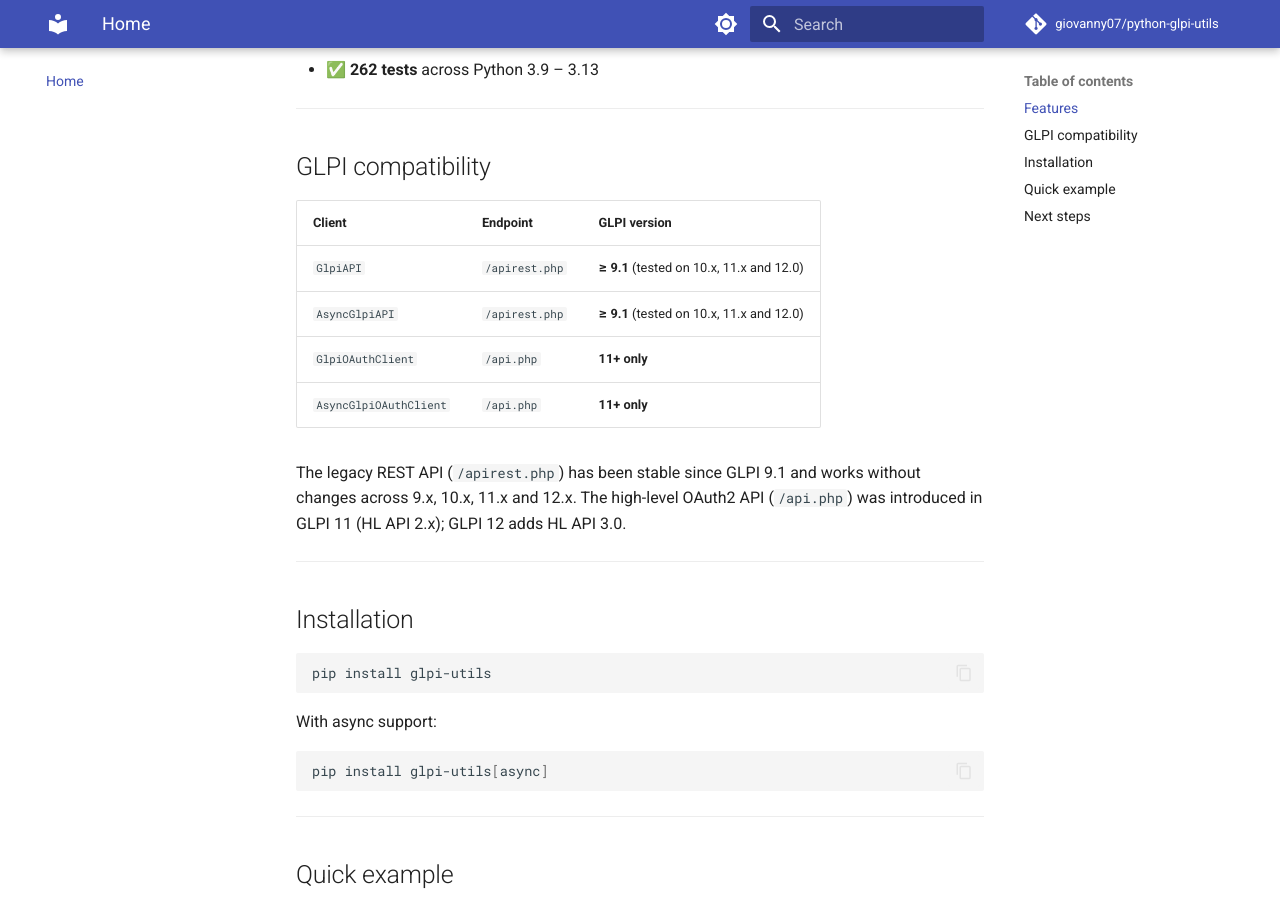
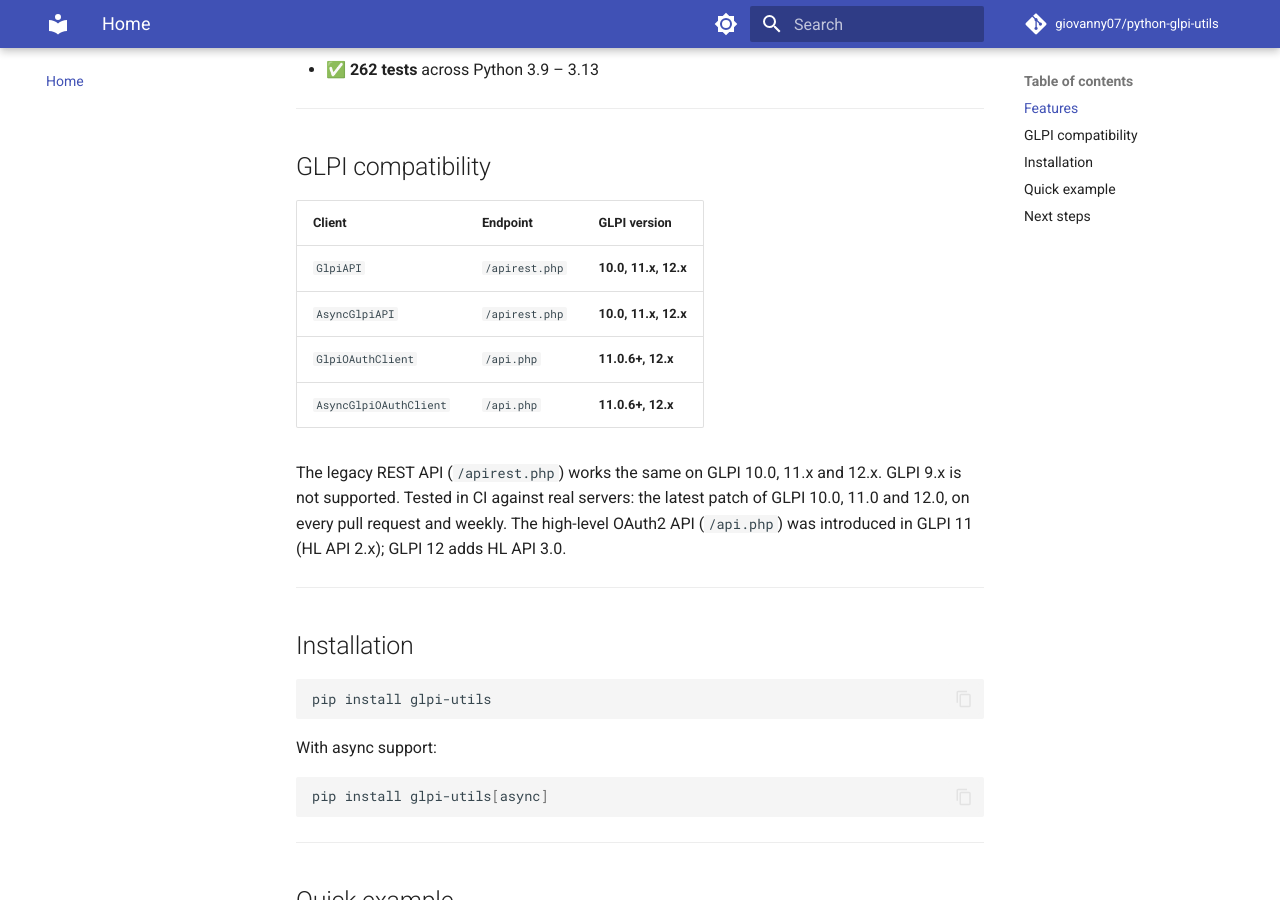
Before and after one commit to giovanny07/python-glpi-utils, an MkDocs documentation site: the page built from docs/index.md, in a window 1280 px wide and 900 px high, scrolled down 643 px. Built offline with MkDocs 1.6.1 and Material for MkDocs 9.7.7, drawn with Linux system fonts in a browser that asks for light colours; comment, search, counter and statistics services are not loaded; the version menu is left out.

Commit message:
docs: drop GLPI 9.x from supported versions; state CI integration testing
The docs claimed "9.1 and later" and, in one place, "tested on 9.x"; no 9.x
release was tested. Supported versions are now GLPI 10.0, 11.x and 12.x,
backed by the integration workflow. CHANGELOG gains an Unreleased section
covering the integration tests, DCO and lint/type checks.

Co-Authored-By: Claude Opus 5.5 <noreply@anthropic.com>
Signed-off-by: Giovanny Rodriguez <giovanny.rodriguez@imagunet.com>

```diff
--- a/docs/index.md
+++ b/docs/index.md
@@ -26,12 +26,12 @@
 
 | Client | Endpoint | GLPI version |
 |--------|----------|-------------|
-| `GlpiAPI` | `/apirest.php` | **≥ 9.1** (tested on 10.x, 11.x and 12.0) |
-| `AsyncGlpiAPI` | `/apirest.php` | **≥ 9.1** (tested on 10.x, 11.x and 12.0) |
-| `GlpiOAuthClient` | `/api.php` | **11+ only** |
-| `AsyncGlpiOAuthClient` | `/api.php` | **11+ only** |
+| `GlpiAPI` | `/apirest.php` | **10.0, 11.x, 12.x** |
+| `AsyncGlpiAPI` | `/apirest.php` | **10.0, 11.x, 12.x** |
+| `GlpiOAuthClient` | `/api.php` | **11.0.6+, 12.x** |
+| `AsyncGlpiOAuthClient` | `/api.php` | **11.0.6+, 12.x** |
 
-The legacy REST API (`/apirest.php`) has been stable since GLPI 9.1 and works without changes across 9.x, 10.x, 11.x and 12.x.
+The legacy REST API (`/apirest.php`) works the same on GLPI 10.0, 11.x and 12.x. GLPI 9.x is not supported. Tested in CI against real servers: the latest patch of GLPI 10.0, 11.0 and 12.0, on every pull request and weekly.
 The high-level OAuth2 API (`/api.php`) was introduced in GLPI 11 (HL API 2.x); GLPI 12 adds HL API 3.0.
 
 ---
--- a/glpi_utils/__init__.py
+++ b/glpi_utils/__init__.py
@@ -5,7 +5,7 @@
 glpi_utils
 ~~~~~~~~~~
 
-Python library for the GLPI REST API (legacy and High-Level, GLPI 9.1 to 12).
+Python library for the GLPI REST API (legacy and High-Level, GLPI 10 to 12).
 
 Clients
 -------
--- a/mkdocs.yml
+++ b/mkdocs.yml
@@ -1,5 +1,5 @@
 site_name: python-glpi-utils
-site_description: Python library for the GLPI REST API (GLPI 9.1 to 12)
+site_description: Python library for the GLPI REST API (GLPI 10 to 12)
 site_url: https://giovanny07.github.io/python-glpi-utils/
 repo_url: https://github.com/giovanny07/python-glpi-utils
 repo_name: giovanny07/python-glpi-utils
--- a/setup.cfg
+++ b/setup.cfg
@@ -3,7 +3,7 @@ name             = glpi-utils
 version          = 2.0.0
 author           = Giovanny Rodriguez
 author_email     = giovanny@imagunet.com
-description      = Python client for GLPI's legacy REST API and OAuth2 High-Level API, sync or async (GLPI 9.1 to 12)
+description      = Python client for GLPI's legacy REST API and OAuth2 High-Level API, sync or async (GLPI 10 to 12)
 long_description = file: README.md
 long_description_content_type = text/markdown
 license_expression = AGPL-3.0-or-later
```
Also changed, not shown: CHANGELOG.md (+22 -0 lines), README.md (+2 -2 lines), docs/guides/installation.md (+4 -4 lines), docs/guides/oauth2.md (+1 -1 lines), 2 other files.
